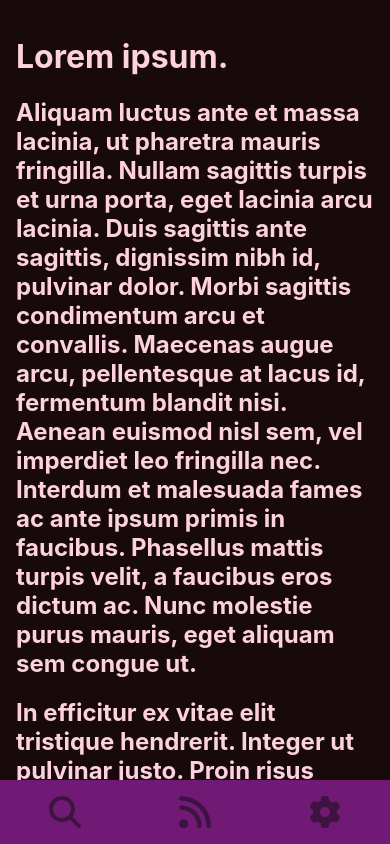
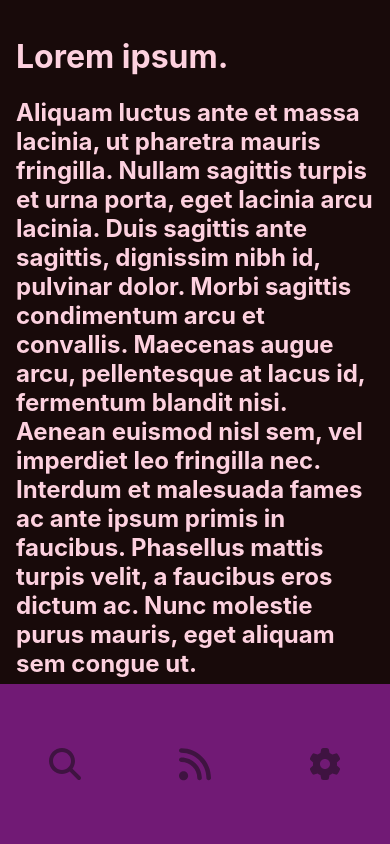
Before and after one commit to AndreLMe/RSS-Feed-Client, a React (Create React App) app in the folder rss-feed-client/: page / in a window 390 px wide. Shown: the top 844 px of the page. Built offline with nearby package versions, Linux system fonts and the light colour scheme.

Commit message:
Navbar mobile

```diff
--- a/rss-feed-client/src/components/navbar/styles.css
+++ b/rss-feed-client/src/components/navbar/styles.css
@@ -62,7 +62,7 @@ nav:hover .fabar{
     nav{
         bottom: 0;
         width: 100vw;
-        height: 4rem;
+        height: 10rem;
     }
 
     .navbar-list{
@@ -71,12 +71,12 @@ nav:hover .fabar{
 
     .nav-link{
         justify-content: center;
-        height: 4rem;
+        height: 10rem;
     }
 
     main{
         margin: 0;
-        margin-bottom: 4rem;
+        margin-bottom: 10rem;
     }
 }
 
```
